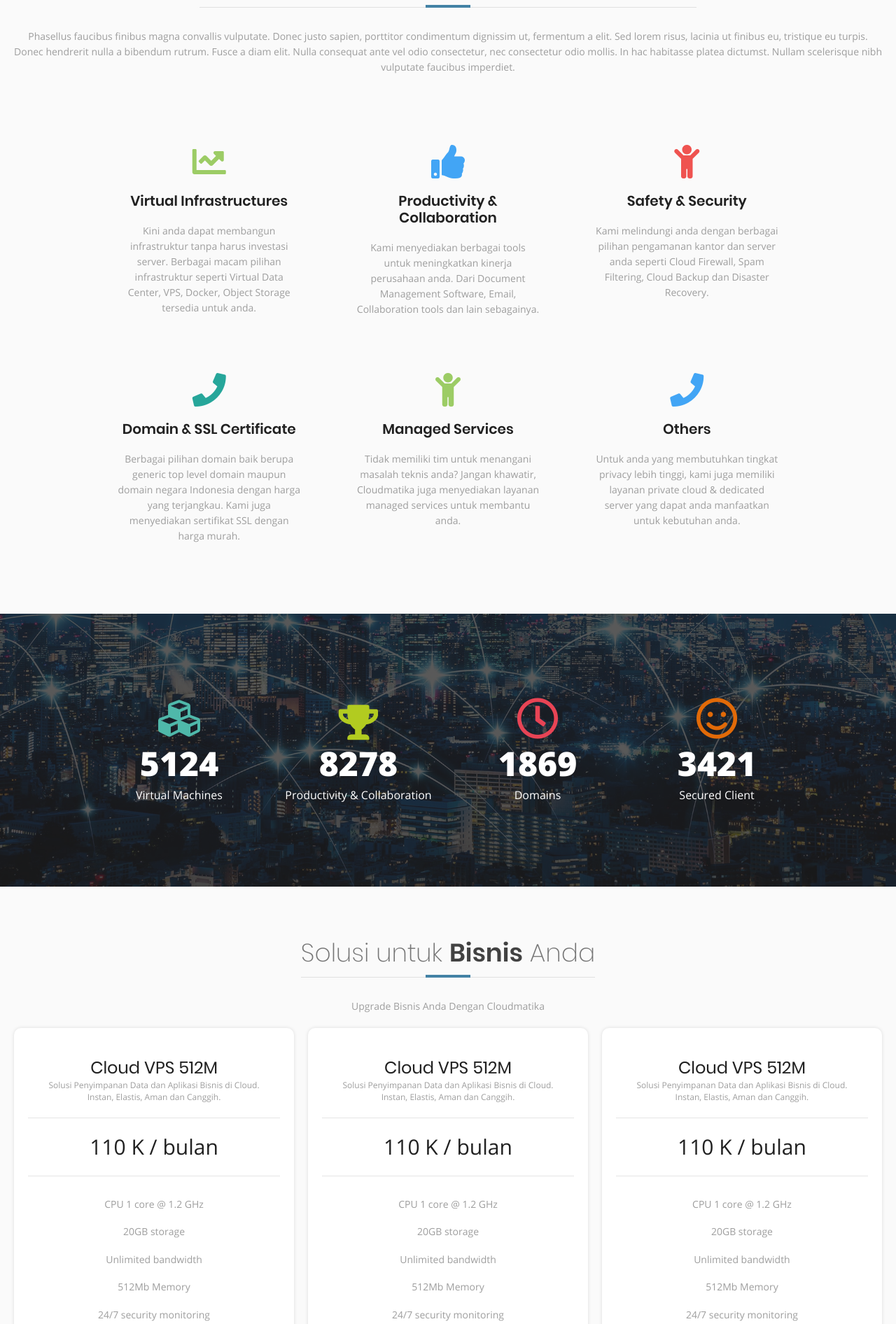
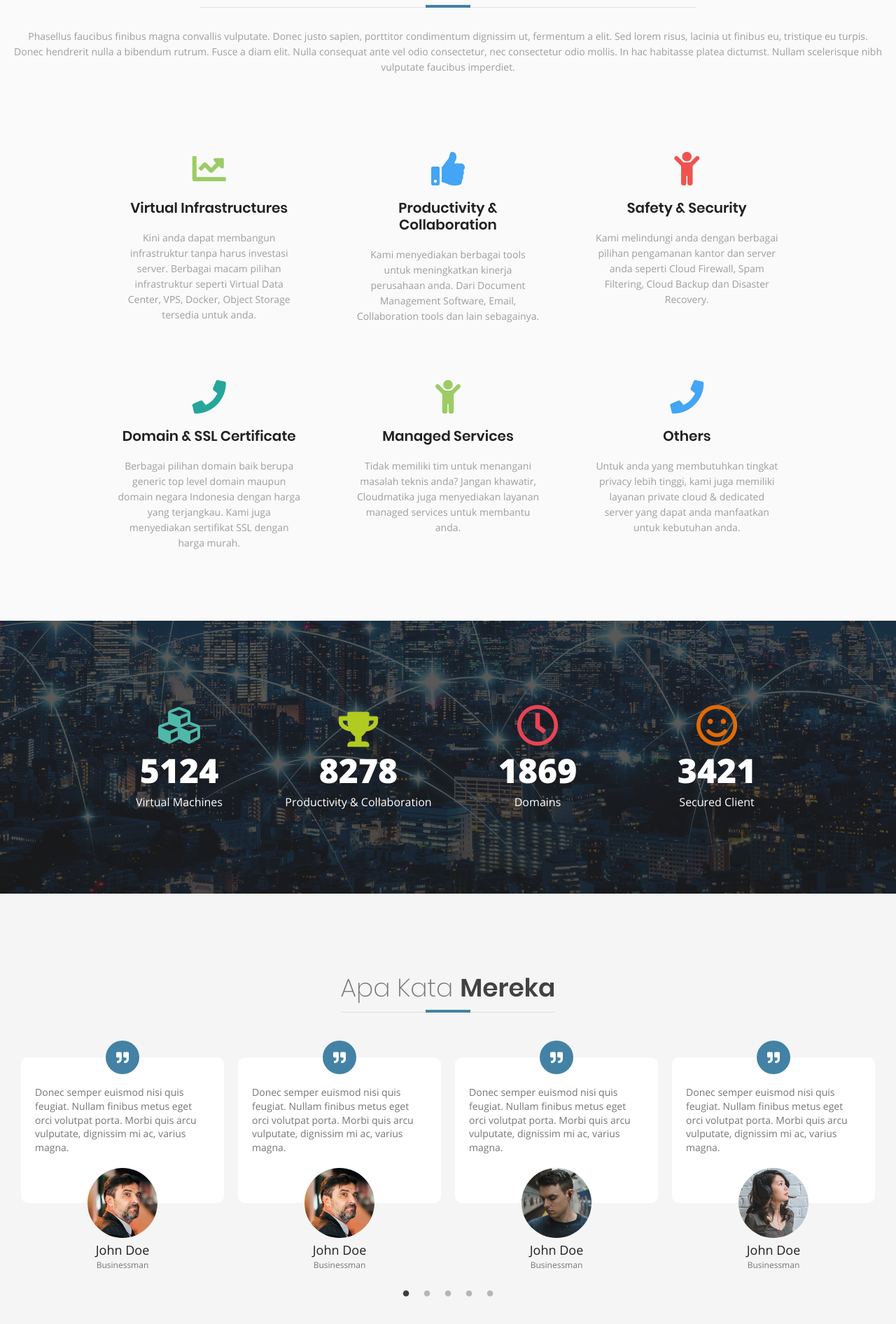
Before and after one commit to ovarz/cloudmatika, a PHP site: page / in a window 1280 px wide. Shown: the part 899-2791 px from the top of the page at 70% size. Run offline with PHP 8.4, Linux system fonts and the light colour scheme.

Commit message:
halaman profil

```diff
--- a/css/rancak.css
+++ b/css/rancak.css
@@ -124,7 +124,7 @@ menu > ul > li{position:relative;}
   .hm-produk .hm-sub > ul > li{float:left; width:calc(100% / 4); flex-basis:calc(100% / 4);}
 }
 
-.page-desc p{text-align:center; line-height:22px; color:#9E9E9E;}
+.page-desc p{text-align:center; line-height:22px; color:#9E9E9E; padding-bottom:10px;}
 
 
 
--- a/index.php
+++ b/index.php
@@ -240,6 +240,64 @@
 
 
 
+  <section class="container testimonial-list">
+    <style>
+	.testimonial-list{padding:100px 20px; margin:0 auto; background:#F5F5F5;}
+	.testimonial-list > div{max-width:1280px; margin:0 auto;}
+	.testimonial-carousel{padding-bottom:45px;}
+	.testimonial-carousel .slick-list{padding:0;}
+	.ttc-each{margin:10px;}
+	.ttc-icon{margin-bottom:-24px;}
+	.ttc-circle{width:48px; height:48px; background-color:#4382a5; color:#FFF; font-size:18px;
+	-moz-border-radius:50%; -webkit-border-radius:50%; border-radius:50%;}
+	.ttc-word{background:#FFF; padding:40px 20px 70px; transition:all 0.4s; -moz-transition:all 0.4s; -webkit-transition:all 0.4s; -o-transition:all 0.4s;
+	-moz-border-radius:10px; -webkit-border-radius:10px; border-radius:10px;}
+	.ttc-each:hover .ttc-word{background:#4382a5; color:#FFF;}
+	.ttc-person{margin-top:-50px;}
+	.ttc-photo{margin-bottom:5px;}
+	.ttc-crop{width:100px; height:100px; overflow:hidden;
+	-moz-border-radius:50%; -webkit-border-radius:50%; border-radius:50%;}
+	.ttc-name, .ttc-job{text-align:center;}
+	.ttc-name{font-size:18px; color:#212121;}
+	.ttc-job{font-size:12px;}
+	</style>
+
+    <div>
+  	  <div class="container-title content_center">
+ 	    <span>
+  	      <h2>Apa Kata <b>Mereka</b></h2>
+  	      <div class="line content_center"><span></span></div>
+  	    </span>
+  	  </div>
+
+  	  <div class="testimonial-carousel">
+  	    <?php for ($i=1; $i <= 5 ; $i++) { ?>
+  	  	<div class="ttc-each">
+ 	  	  <div class="ttc-icon content_center">
+ 	  	  	<span>
+ 	  	  	  <div class="ttc-circle content_center"><i class="fas fa-quote-right"></i></div>
+ 	  	  	</span>
+ 	  	  </div>
+  	  	  <div class="ttc-word">
+  	  	  	Donec semper euismod nisi quis feugiat. Nullam finibus metus eget orci volutpat porta. Morbi quis arcu vulputate, dignissim mi ac, varius magna.
+  	  	  </div>
+  	  	  <div class="ttc-person">
+  	  	  	<div class="ttc-photo content_center">
+  	  	  	  <span>
+  	  	  	  	<div class="ttc-crop"><img data-lazy="img/sample/profile-<?php echo rand(1,5); ?>.jpg" /></div>
+  	  	  	  </span>
+  	  	  	</div>
+  	  	  	<div class="ttc-name">John Doe</div>
+  	  	  	<div class="ttc-job">Businessman</div>
+  	  	  </div>
+  	  	</div>
+  	  	<?php } ?>
+  	  </div>
+  	</div>
+  </section>
+
+
+
   <section class="container product-list">
     <div>
   	  <div class="container-title content_center">
@@ -459,6 +517,42 @@ $(window).load(function(){
       }
 	]
   });
+
+  $('.testimonial-carousel').slick({
+	lazyLoad:'ondemand',
+	dots:true,
+	infinite:true,
+	slidesToShow:5,
+	slidesToScroll:1,
+	autoplay:true,
+	arrows:false,
+	autoplaySpeed:5000,
+	responsive:[{
+	    breakpoint:1281,
+		settings:{
+		  slidesToShow:4,
+		}
+	  },
+	  {
+	    breakpoint:769,
+		settings:{
+		  slidesToShow:3,
+	  	}
+      },
+	  {
+	    breakpoint:569,
+		settings:{
+		  slidesToShow:2,
+	  	}
+      },
+	  {
+	    breakpoint:415,
+		settings:{
+		  slidesToShow:1,
+	  	}
+      }
+	]
+  });
 });
 </script>
 <?php require ('inc/footer.php'); ?>
```
Also changed, not shown: profil/index.php (added, +228 -0 lines), img/about-1.jpg (added), img/sample/profile-1.jpg (added), img/sample/profile-2.jpg (added), img/sample/profile-3.jpg (added), img/sample/profile-4.jpg (added), img/sample/profile-5.jpg (added).
